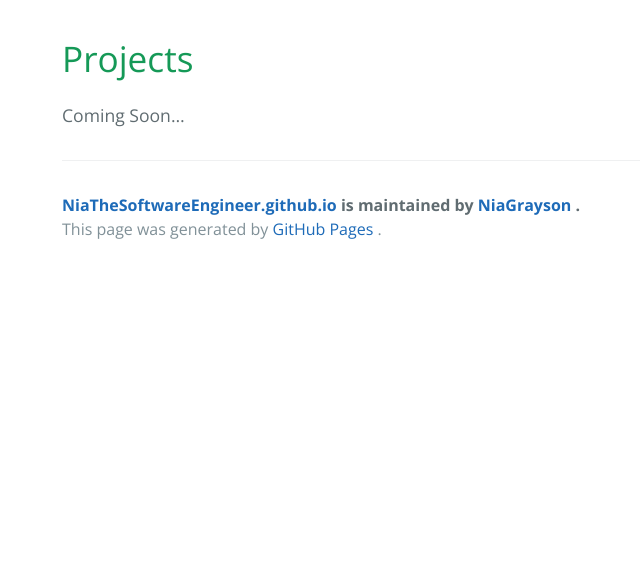
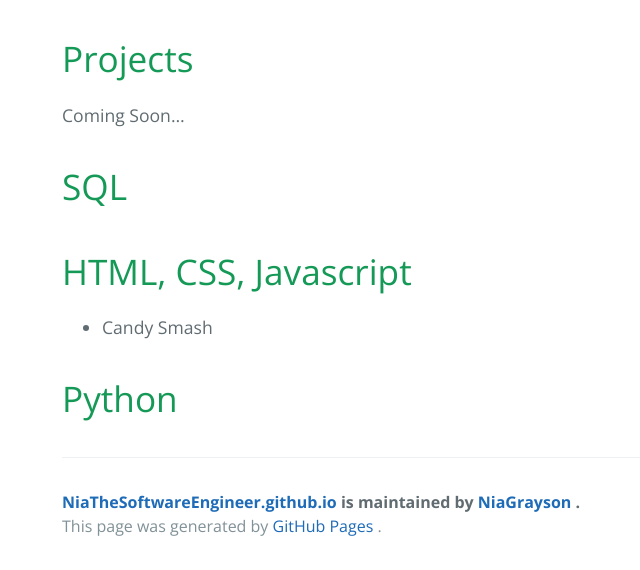
Before and after one commit to NiaGrayson/NiaTheSoftwareEngineer.github.io, a Jekyll site: the page built from projects.md, in a window 1280 px wide. Shown: the part 355-925 px from the top of the page, without its empty margins (162-802 px from the left). Built offline with Jekyll 4.4.1, drawn with Linux system fonts in a browser that asks for light colours; before the commit the page ends 900 px from its top, so only the background shows below that.

Commit message:
Add project categories to projects.md
Add project categories to projects.md

```diff
--- a/projects.md
+++ b/projects.md
@@ -7,3 +7,11 @@ description:
 # Projects
 
 Coming Soon...
+
+# SQL
+
+# HTML, CSS, Javascript
+
+- Candy Smash
+
+# Python
```
